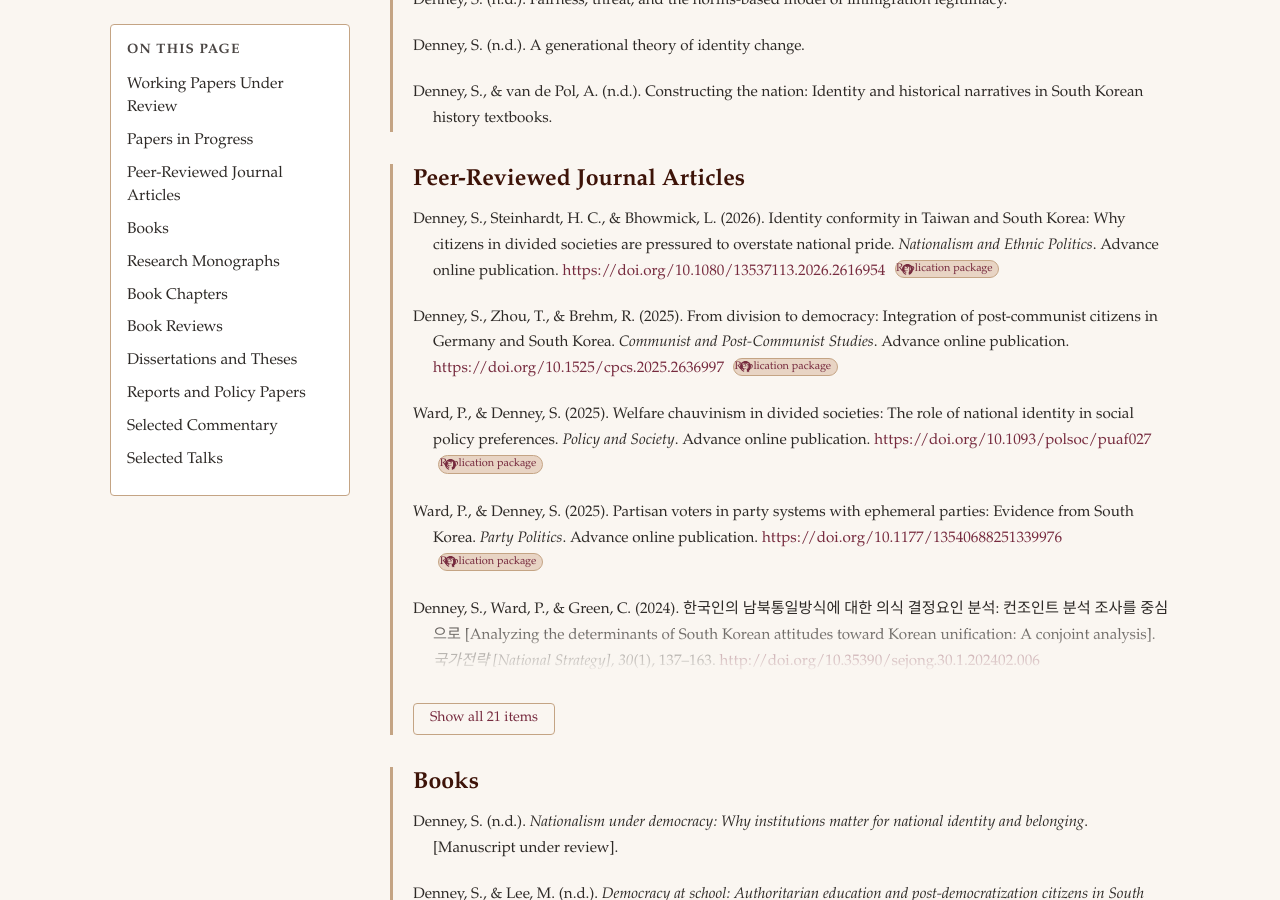
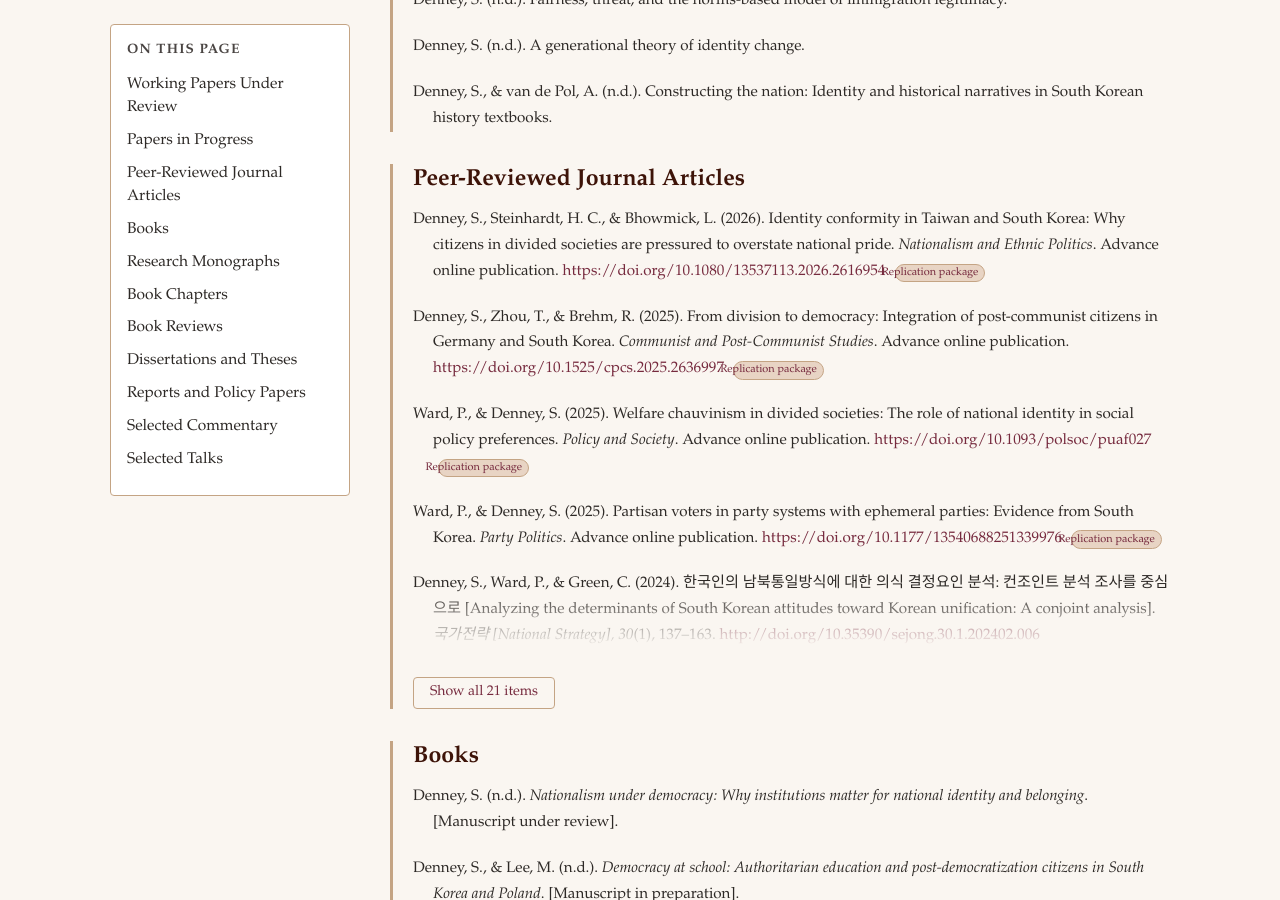
Before and after one commit to scdenney/scdenney.github.io, a Jekyll site: the page built from research.md, in a window 1280 px wide and 900 px high, scrolled down 743 px. Built offline with Jekyll 4.4.1, drawn with Linux system fonts in a browser that asks for light colours.

Commit message:
Remove GitHub icon from replication badges, text only

```diff
--- a/research.md
+++ b/research.md
@@ -78,19 +78,19 @@ Denney, S., & van de Pol, A. (n.d.). Constructing the nation: Identity and histo
 <h2 id="journal-articles">Peer-Reviewed Journal Articles</h2>
 
 <p class="publication-item">
-Denney, S., Steinhardt, H. C., & Bhowmick, L. (2026). Identity conformity in Taiwan and South Korea: Why citizens in divided societies are pressured to overstate national pride. <em>Nationalism and Ethnic Politics</em>. Advance online publication. <a href="https://doi.org/10.1080/13537113.2026.2616954" target="_blank">https://doi.org/10.1080/13537113.2026.2616954</a> <a href="https://github.com/scdenney/nep-2026-replication" target="_blank" class="replication-badge"><span class="gh-icon" aria-hidden="true"></span><span>Replication package</span></a>
+Denney, S., Steinhardt, H. C., & Bhowmick, L. (2026). Identity conformity in Taiwan and South Korea: Why citizens in divided societies are pressured to overstate national pride. <em>Nationalism and Ethnic Politics</em>. Advance online publication. <a href="https://doi.org/10.1080/13537113.2026.2616954" target="_blank">https://doi.org/10.1080/13537113.2026.2616954</a> <a href="https://github.com/scdenney/nep-2026-replication" target="_blank" class="replication-badge">Replication package</a>
 </p>
 
 <p class="publication-item">
-Denney, S., Zhou, T., & Brehm, R. (2025). From division to democracy: Integration of post-communist citizens in Germany and South Korea. <em>Communist and Post-Communist Studies</em>. Advance online publication. <a href="https://doi.org/10.1525/cpcs.2025.2636997" target="_blank">https://doi.org/10.1525/cpcs.2025.2636997</a> <a href="https://github.com/scdenney/cpcs-2025-replication" target="_blank" class="replication-badge"><span class="gh-icon" aria-hidden="true"></span><span>Replication package</span></a>
+Denney, S., Zhou, T., & Brehm, R. (2025). From division to democracy: Integration of post-communist citizens in Germany and South Korea. <em>Communist and Post-Communist Studies</em>. Advance online publication. <a href="https://doi.org/10.1525/cpcs.2025.2636997" target="_blank">https://doi.org/10.1525/cpcs.2025.2636997</a> <a href="https://github.com/scdenney/cpcs-2025-replication" target="_blank" class="replication-badge">Replication package</a>
 </p>
 
 <p class="publication-item">
-Ward, P., & Denney, S. (2025). Welfare chauvinism in divided societies: The role of national identity in social policy preferences. <em>Policy and Society</em>. Advance online publication. <a href="https://doi.org/10.1093/polsoc/puaf027" target="_blank">https://doi.org/10.1093/polsoc/puaf027</a> <a href="https://github.com/scdenney/welfare-chauvinism-replication" target="_blank" class="replication-badge"><span class="gh-icon" aria-hidden="true"></span><span>Replication package</span></a>
+Ward, P., & Denney, S. (2025). Welfare chauvinism in divided societies: The role of national identity in social policy preferences. <em>Policy and Society</em>. Advance online publication. <a href="https://doi.org/10.1093/polsoc/puaf027" target="_blank">https://doi.org/10.1093/polsoc/puaf027</a> <a href="https://github.com/scdenney/welfare-chauvinism-replication" target="_blank" class="replication-badge">Replication package</a>
 </p>
 
 <p class="publication-item">
-Ward, P., & Denney, S. (2025). Partisan voters in party systems with ephemeral parties: Evidence from South Korea. <em>Party Politics</em>. Advance online publication. <a href="https://doi.org/10.1177/13540688251339976" target="_blank">https://doi.org/10.1177/13540688251339976</a> <a href="https://github.com/scdenney/korean-election-conjoint" target="_blank" class="replication-badge"><span class="gh-icon" aria-hidden="true"></span><span>Replication package</span></a>
+Ward, P., & Denney, S. (2025). Partisan voters in party systems with ephemeral parties: Evidence from South Korea. <em>Party Politics</em>. Advance online publication. <a href="https://doi.org/10.1177/13540688251339976" target="_blank">https://doi.org/10.1177/13540688251339976</a> <a href="https://github.com/scdenney/korean-election-conjoint" target="_blank" class="replication-badge">Replication package</a>
 </p>
 
 <p class="publication-item">
@@ -98,19 +98,19 @@ Denney, S., Ward, P., & Green, C. (2024). 한국인의 남북통일방식에 대
 </p>
 
 <p class="publication-item">
-Green, C., & Denney, S. (2024). Why do democratic societies tolerate undemocratic laws? Sorting public support for the National Security Act in South Korea. <em>Democratization, 31</em>(1), 113–131. <a href="https://doi.org/10.1080/13510347.2023.2258082" target="_blank">https://doi.org/10.1080/13510347.2023.2258082</a> <a href="https://github.com/scdenney/South-Korean-support-for-NSA" target="_blank" class="replication-badge"><span class="gh-icon" aria-hidden="true"></span><span>Replication package</span></a>
+Green, C., & Denney, S. (2024). Why do democratic societies tolerate undemocratic laws? Sorting public support for the National Security Act in South Korea. <em>Democratization, 31</em>(1), 113–131. <a href="https://doi.org/10.1080/13510347.2023.2258082" target="_blank">https://doi.org/10.1080/13510347.2023.2258082</a> <a href="https://github.com/scdenney/South-Korean-support-for-NSA" target="_blank" class="replication-badge">Replication package</a>
 </p>
 
 <p class="publication-item">
-Denney, S., & Green, C. (2024). Public attitudes towards co-ethnic migrant integration: Evidence from South Korea. <em>Journal of Ethnic and Migration Studies, 50</em>(8), 1998–2022. <a href="https://doi.org/10.1080/1369183X.2023.2286207" target="_blank">https://doi.org/10.1080/1369183X.2023.2286207</a> <a href="https://github.com/scdenney/north-korean-migrant-integration" target="_blank" class="replication-badge"><span class="gh-icon" aria-hidden="true"></span><span>Replication package</span></a>
+Denney, S., & Green, C. (2024). Public attitudes towards co-ethnic migrant integration: Evidence from South Korea. <em>Journal of Ethnic and Migration Studies, 50</em>(8), 1998–2022. <a href="https://doi.org/10.1080/1369183X.2023.2286207" target="_blank">https://doi.org/10.1080/1369183X.2023.2286207</a> <a href="https://github.com/scdenney/north-korean-migrant-integration" target="_blank" class="replication-badge">Replication package</a>
 </p>
 
 <p class="publication-item">
-Denney, S., Ward, P., & Green, C. (2023). Public support for migrant entrepreneurship: The case of North Koreans in the Republic of Korea. <em>International Migration Review</em>. Advance online publication. <a href="https://doi.org/10.1177/01979183231203927" target="_blank">https://doi.org/10.1177/01979183231203927</a> <a href="https://github.com/scdenney/NK-migrant-entrepreneur-support" target="_blank" class="replication-badge"><span class="gh-icon" aria-hidden="true"></span><span>Replication package</span></a>
+Denney, S., Ward, P., & Green, C. (2023). Public support for migrant entrepreneurship: The case of North Koreans in the Republic of Korea. <em>International Migration Review</em>. Advance online publication. <a href="https://doi.org/10.1177/01979183231203927" target="_blank">https://doi.org/10.1177/01979183231203927</a> <a href="https://github.com/scdenney/NK-migrant-entrepreneur-support" target="_blank" class="replication-badge">Replication package</a>
 </p>
 
 <p class="publication-item">
-Denney, S., & Ward, P. (2023). How autocracies disrupt unsanctioned information flows: The role of state power and social capital in North Korea. <em>Problems of Post-Communism, 71</em>(2), 177–191. <a href="https://doi.org/10.1080/10758216.2023.2180038" target="_blank">https://doi.org/10.1080/10758216.2023.2180038</a> <a href="https://github.com/scdenney/Information-Flows-in-North-Korea" target="_blank" class="replication-badge"><span class="gh-icon" aria-hidden="true"></span><span>Replication package</span></a>
+Denney, S., & Ward, P. (2023). How autocracies disrupt unsanctioned information flows: The role of state power and social capital in North Korea. <em>Problems of Post-Communism, 71</em>(2), 177–191. <a href="https://doi.org/10.1080/10758216.2023.2180038" target="_blank">https://doi.org/10.1080/10758216.2023.2180038</a> <a href="https://github.com/scdenney/Information-Flows-in-North-Korea" target="_blank" class="replication-badge">Replication package</a>
 </p>
 
 <p class="publication-item">
@@ -130,15 +130,15 @@ Wolfe, D. A., DiFrancesco, R. J., & Denney, S. (2022). Localization of global ne
 </p>
 
 <p class="publication-item">
-Denney, S., & Green, C. (2021). Who should be admitted? Conjoint analysis of attitudes toward immigrants in South Korea. <em>Ethnicities, 21</em>(1), 120–145. <a href="https://doi.org/10.1177/1468796820916609" target="_blank">https://doi.org/10.1177/1468796820916609</a> <a href="https://github.com/scdenney/ROK_conjoint_immigrants" target="_blank" class="replication-badge"><span class="gh-icon" aria-hidden="true"></span><span>Replication package</span></a>
+Denney, S., & Green, C. (2021). Who should be admitted? Conjoint analysis of attitudes toward immigrants in South Korea. <em>Ethnicities, 21</em>(1), 120–145. <a href="https://doi.org/10.1177/1468796820916609" target="_blank">https://doi.org/10.1177/1468796820916609</a> <a href="https://github.com/scdenney/ROK_conjoint_immigrants" target="_blank" class="replication-badge">Replication package</a>
 </p>
 
 <p class="publication-item">
-Denney, S., & Green, C. (2021). North Korean patriotism: Assessing the success and failures of a nation. <em>Korea Journal, 61</em>(1), 154–185. <a href="https://doi.org/10.25024/kj.2021.61.1.154" target="_blank">https://doi.org/10.25024/kj.2021.61.1.154</a> <a href="https://github.com/scdenney/DPRK_national_identity" target="_blank" class="replication-badge"><span class="gh-icon" aria-hidden="true"></span><span>Replication package</span></a>
+Denney, S., & Green, C. (2021). North Korean patriotism: Assessing the success and failures of a nation. <em>Korea Journal, 61</em>(1), 154–185. <a href="https://doi.org/10.25024/kj.2021.61.1.154" target="_blank">https://doi.org/10.25024/kj.2021.61.1.154</a> <a href="https://github.com/scdenney/DPRK_national_identity" target="_blank" class="replication-badge">Replication package</a>
 </p>
 
 <p class="publication-item">
-Denney, S., Ward, P., & Green, C. (2020). The limits of ethnic capital: Impacts of social desirability on Korean views of co-ethnic immigration. <em>Journal of Ethnic and Migration Studies, 47</em>(17), 4046–4066. <a href="https://doi.org/10.1080/1369183X.2020.1797477" target="_blank">https://doi.org/10.1080/1369183X.2020.1797477</a> <a href="https://github.com/scdenney/Korea_list_experiments" target="_blank" class="replication-badge"><span class="gh-icon" aria-hidden="true"></span><span>Replication package</span></a>
+Denney, S., Ward, P., & Green, C. (2020). The limits of ethnic capital: Impacts of social desirability on Korean views of co-ethnic immigration. <em>Journal of Ethnic and Migration Studies, 47</em>(17), 4046–4066. <a href="https://doi.org/10.1080/1369183X.2020.1797477" target="_blank">https://doi.org/10.1080/1369183X.2020.1797477</a> <a href="https://github.com/scdenney/Korea_list_experiments" target="_blank" class="replication-badge">Replication package</a>
 </p>
 
 <p class="publication-item">
```
